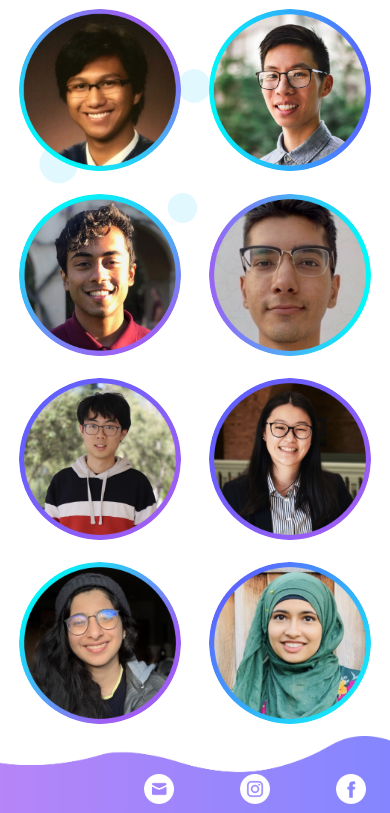
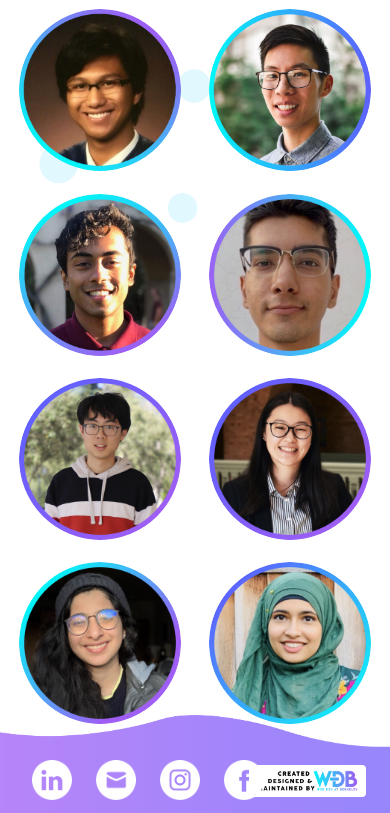
Before and after one commit to web-at-berkeley/wdb-website-archive-fa22, a React (Create React App) app: page /team in a window 390 px wide. Shown: the part 607-1420 px from the top of the page. Built offline with nearby package versions, Linux system fonts and the light colour scheme.

Commit message:
updated apply page

```diff
--- a/src/css/Footer.css
+++ b/src/css/Footer.css
@@ -82,32 +82,75 @@
 		left: 4.5rem;
 		bottom: 9.3%;
 	}
+	.badge {
+		width: 20%;
+		position: absolute;
+		bottom: 10%;
+		right: 1.5rem;
+		transition: 0.5s ease;
+	}
+	.footer .social {
+		width: 45px;
+	}
 
-	.footer .social {
-		width: 30px;
-		left: 2rem;
+	.footer .social.linkedin {
+		left: 4rem;
+	}
+	.footer .social.mail {
+		left: 8rem;
+	}
+	.footer .social.instagram {
+		left: 12rem;
+	}
+	.footer .social.facebook {
+		left: 16rem;
 	}
 }
 @media only screen and (max-width: 650px) {
+	.footer .bg-image {
+		width: 140%;
+		height: auto;
+		margin-top: 5vh;
+		z-index: 1;
+	}
 	.footer .text {
 		font-size: 16px;
 		left: 4.5rem;
 		bottom: 9.3%;
 	}
 	.badge {
-		width: 23%;
+		width: 30%;
+		padding: 0;
 	}
 }
 
 @media only screen and (max-width: 550px) {
+	.footer .bg-image {
+		width: 160%;
+		height: auto;
+		margin-top: 5vh;
+		z-index: 1;
+	}
 	.footer .text {
 		display: none;
 	}
-
-	.footer .linkedin {
-		display: none;
+	.badge:empty {
+		width: 30%;
+		padding: 0;
 	}
-	.badge:empty {
-		display: none;
+	.footer .social {
+		width: 40px;
+	}
+	.footer .social.linkedin {
+		left: 2rem;
+	}
+	.footer .social.mail {
+		left: 6rem;
+	}
+	.footer .social.instagram {
+		left: 10rem;
+	}
+	.footer .social.facebook {
+		left: 14rem;
 	}
 }
```
